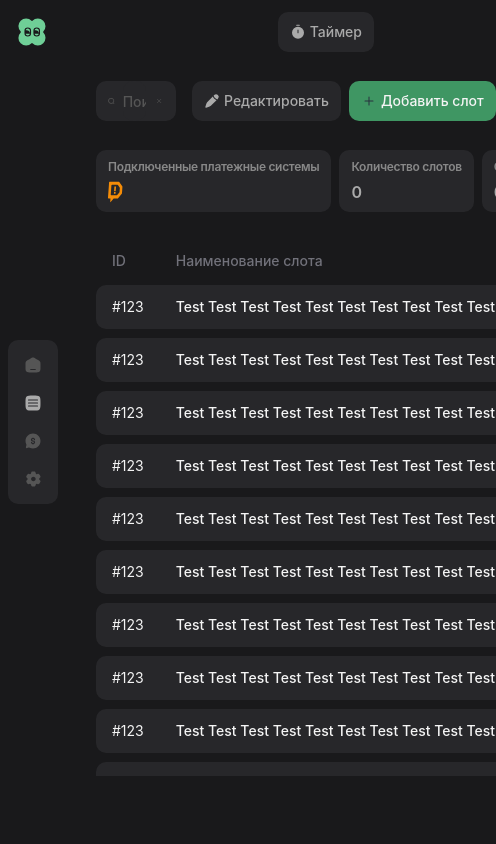
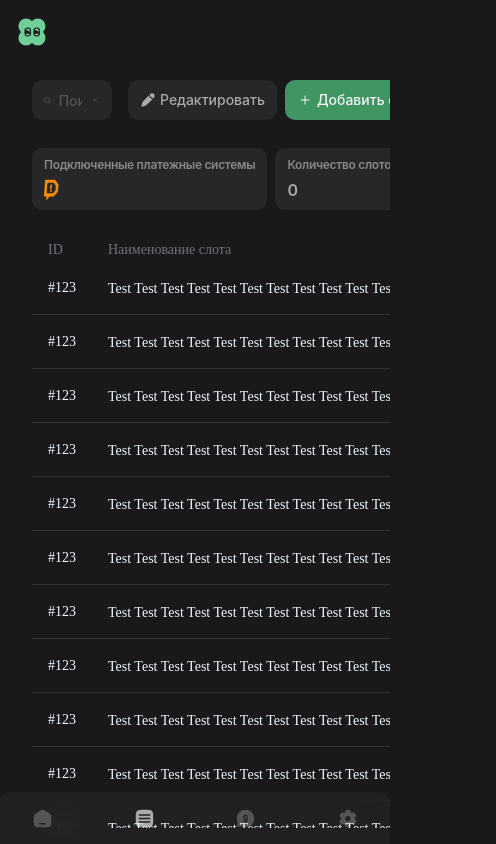
Before and after one commit to novsource/klewik-mono, a React (Vite) app in the folder apps/streamers-dashboard/: page /dashboard/1/slots in a window 390 px wide. Shown: the whole page, 496 px wide, since content can reach past the window. Built offline with nearby package versions, Linux system fonts and the light colour scheme.

Commit message:
restyle(ui): change styles

```diff
--- a/apps/streamers-dashboard/src/index.css
+++ b/apps/streamers-dashboard/src/index.css
@@ -89,7 +89,7 @@ html {
 }
 
 #root {
-  @apply h-full w-full;
+  @apply relative h-full w-full;
 }
 
 body {
@@ -109,13 +109,15 @@ section > header {
 }
 
 .main--dashboard {
+  position: relative;
   width: 100%;
   height: 100%;
   max-height: calc(100% - var(--header-height));
+  overflow: hidden;
 }
 
-@media screen and (max-width: theme(screens.tablet)) {
+/* @media screen and (max-width: theme(screens.tablet)) {
   .main--dashboard {
     max-height: calc(100% - var(--header-height) - var(--footer-height));
   }
-}
+} */
--- a/apps/streamers-dashboard/src/pages/AuctionSlotsPage/components/SlotsTable/SlotsTable.tsx
+++ b/apps/streamers-dashboard/src/pages/AuctionSlotsPage/components/SlotsTable/SlotsTable.tsx
@@ -113,12 +113,7 @@ const SlotsTable = (props: SlotsTableProps) => {
               className="min-w-[250px] max-w-[500px]"
               key={String(dataItem[columnKey])}
             >
-              <Typography
-                tag={'span'}
-                className="inline-block w-full overflow-clip font-medium"
-              >
-                {dataItem[columnKey]}
-              </Typography>
+              <AnimatedTruncText>{dataItem[columnKey]}</AnimatedTruncText>
             </TableCell>
           )
         }
@@ -163,14 +158,17 @@ const SlotsTable = (props: SlotsTableProps) => {
             }
             case 'name': {
               return (
-                <TableHead className="min-w-[250px]" key={key}>
+                <TableHead className="min-w-[150px]" key={key}>
                   {label}
                 </TableHead>
               )
             }
             case 'points': {
               return (
-                <TableHead className="w-[150px] max-w-[200px]" key={key}>
+                <TableHead
+                  className="min-[100px] w-[150px] max-w-[200px]"
+                  key={key}
+                >
                   {label}
                 </TableHead>
               )
--- a/apps/streamers-dashboard/src/shared/components/ui/Card/CardVariants.ts
+++ b/apps/streamers-dashboard/src/shared/components/ui/Card/CardVariants.ts
@@ -20,7 +20,7 @@ export const cardBaseVariants = cva<CardVariants>('bg-dark rounded-large', {
       slots: 'text-gray-accent font-semibold',
     },
     size: {
-      default: 'px-5 py-4',
+      default: 'px-4 py-3',
       sm: 'px-3 py-2',
       lg: 'rounded-lg px-8 py-6',
     },
@@ -53,7 +53,7 @@ export const cardContentVariants = cva<CardVariants>(
   {
     variants: {
       variant: { default: '', slots: 'font-semibold text-base' },
-      size: { default: 'py-4', sm: 'pt-1', lg: 'py-6' },
+      size: { default: 'py-2', sm: 'pt-1', lg: 'py-4' },
     },
   }
 )
@@ -68,14 +68,11 @@ export const cardDescriptionVariants = cva<CardVariants>(
   }
 )
 
-export const cardFooterVariants = cva<CardVariants>(
-  'flex items-center p-6 pt-0',
-  {
-    variants: {
-      variant: { default: '', slots: '' },
-      size: { default: '', sm: '', lg: '' },
-    },
-  }
-)
+export const cardFooterVariants = cva<CardVariants>('flex items-center pt-0', {
+  variants: {
+    variant: { default: '', slots: '' },
+    size: { default: '', sm: '', lg: '' },
+  },
+})
 
 export type CardStyleProps = VariantProps<typeof cardBaseVariants>
--- a/apps/streamers-dashboard/src/shared/components/ui/Input/InputVariants.ts
+++ b/apps/streamers-dashboard/src/shared/components/ui/Input/InputVariants.ts
@@ -68,7 +68,7 @@ export const inputVariants = cva<InputVariants>(
   [
     'flex w-full items-center',
     'dark bg-dark',
-    'text-body font-medium text-white',
+    'font-medium text-white',
     'file:border-0 file:bg-transparent file:text-sm file:font-medium file:text-foreground',
     'disabled:cursor-not-allowed disabled:opacity-50',
     'focus-visible:outline-none focus-visible:ring-1 focus-visible:ring-offset-1 focus-visible:ring-gray',
@@ -79,7 +79,7 @@ export const inputVariants = cva<InputVariants>(
     variants: {
       size: {
         default: 'h-10 text-md px-4 py-3',
-        lg: 'h-11 px-5 py-4',
+        lg: 'h-11 text-md px-4 py-4',
         sm: 'h-9 text-sm px-3 py-2',
       },
       withLabel: {
--- a/apps/streamers-dashboard/src/shared/components/ui/Menu/DashboardMenu.tsx
+++ b/apps/streamers-dashboard/src/shared/components/ui/Menu/DashboardMenu.tsx
@@ -3,6 +3,8 @@ import { cn } from '../../../../lib/utils/cn'
 import { Icons } from '../icons'
 import { ReactNode, useMemo } from 'react'
 import { paths } from '../../../router/paths'
+import { useMediaQuery } from '@hooks/useMediaQuery'
+import { tailwindScreens } from '@/lib/constants/twScreens'
 
 type DashboardMenuProps = {
   className: string
@@ -10,14 +12,21 @@ type DashboardMenuProps = {
 
 const DashboardMenu = ({ className }: DashboardMenuProps) => {
   const { pathname } = useLocation()
+  const isLargeThenTablet = useMediaQuery(
+    `(min-width: ${tailwindScreens.tablet})`
+  )
 
   const menuItems = useMemo(() => {
     return paths.reduce<ReactNode[]>((acc, curr) => {
       const menuIcon = {
-        '/wheel': <Icons.Home width={18} height={18} />,
-        '/donations': <Icons.DonateMessage width={18} height={18} />,
-        '/settings': <Icons.Settings width={18} height={18} />,
-        '/slots': <Icons.List width={18} height={18} />,
+        '/wheel': <Icons.Home size={isLargeThenTablet ? 'sm' : 'default'} />,
+        '/donations': (
+          <Icons.DonateMessage size={isLargeThenTablet ? 'sm' : 'default'} />
+        ),
+        '/settings': (
+          <Icons.Settings size={isLargeThenTablet ? 'sm' : 'default'} />
+        ),
+        '/slots': <Icons.List size={isLargeThenTablet ? 'sm' : 'default'} />,
       }[curr.path]
 
       const isCurrentItemInPathname = pathname.includes(curr.path)
@@ -45,8 +54,10 @@ const DashboardMenu = ({ className }: DashboardMenuProps) => {
 
   return (
     <nav className={cn(className)}>
-      <div className="rounded-medium border-dark bg-dark px-4 py-4">
-        <ul className="flex flex-col gap-y-5">{menuItems}</ul>
+      <div className="tablet:rounded-medium tablet:h-fit rounded-b-none tablet:backdrop-filter-none h-full rounded-t-medium bg-dark/60 px-4 py-4 backdrop-blur-md">
+        <ul className="tablet:flex-col tablet:w-full tablet:px-0 flex h-full flex-row items-center justify-between gap-y-5 px-4">
+          {menuItems}
+        </ul>
       </div>
     </nav>
   )
--- a/apps/streamers-dashboard/src/shared/components/ui/Table/TableVariants.ts
+++ b/apps/streamers-dashboard/src/shared/components/ui/Table/TableVariants.ts
@@ -2,30 +2,57 @@ import { cva } from 'class-variance-authority'
 
 export const tableBaseWrapperVariants = cva('relative w-full overflow-auto')
 
-export const tableBaseVariants = cva('w-full caption-bottom text-md text-white')
+export const tableBaseVariants = cva(
+  'w-full caption-bottom text-md text-[#F0F8FF]'
+)
 
 export const tableHeaderVariants = cva('sticky [&_tr]:border-b')
 
 export const tableHeadVariants = cva(
-  'text-nowrap h-10 px-4 text-left align-middle font-medium text-muted-foreground [&:has([role=checkbox])]:pr-0'
+  'text-nowrap px-4 text-left align-middle font-medium text-muted-foreground [&:has([role=checkbox])]:pr-0 last:pl-3 last:pr-4 font-golosF'
 )
 
-export const tableBodyVariants = cva('[&_tr:last-child]:border-0 px-4')
+export const tableBodyVariants = cva('[&_tr:last-child]:border-0')
 
 export const tableFooterVariants = cva(
   'border-t font-medium [&>tr]:last:border-b-0'
 )
 
-export const tableRowVariants = cva(
-  'transition-colors data-[state=selected]:bg-muted [&>td]:hover:before:bg-dark-accent'
+export const tableRowVariants = cva('', {
+  variants: {
+    withBorder: {
+      true: '[&>td]:border-b-1 [&>td]:border-gray/40 [&>td]:last:border-b-0',
+      false:
+        // '[&>td]:before:transition-all [&>td]:before:hover:ring-1 [&>td]:before:hover:ring-gray [&>td]:hover:before:bg-dark/30 cursor-pointer',
+        '[&>td]:before:transition-all [&>td]:hover:before:border-t-1 [&>td]:hover:before:border-b-1 [&>td]:before:border-gray-light [&>td]:hover:before:bg-dark/30 cursor-pointer',
+    },
+  },
+  defaultVariants: {
+    withBorder: true,
+  },
+})
+
+export const tableCellVariants = cva(
+  [
+    'py-4 px-4 align-middle [&:has([role=checkbox])]:pr-0 relative w-full',
+    'text-nowrap font-golosF overflow-clip',
+  ],
+  {
+    variants: {
+      withBorder: {
+        true: '',
+        false: [
+          'first:before:ml-0 last:before:-ml-1',
+          'py-4',
+          'before:top-1/2 before:-translate-y-1/2 before:left-0 before:bg-dark before:-z-10 before:w-full before:transition-colors before:py-[22px]',
+          'first:before:rounded-l-medium last:before:rounded-r-medium before:absolute',
+        ],
+      },
+    },
+    defaultVariants: {
+      withBorder: true,
+    },
+  }
 )
 
-export const tableCellVariants = cva([
-  'p-4 align-middle [&:has([role=checkbox])]:pr-0 relative',
-  'text-nowrap overlow-hidden',
-  'first:before:rounded-l-medium last:before:rounded-r-medium before:absolute',
-  'before:top-1/2 before:-translate-y-1/2 before:left-0 before:bg-dark before:-z-10 before:w-full data-[hovered=true]:before:bg-dark-accent before:transition-colors',
-  'before:py-[22px]',
-])
-
 export const tableCaptionVariants = cva('mt-4 text-sm text-muted-foreground')
--- a/apps/streamers-dashboard/src/shared/components/ui/icons/Plus.tsx
+++ b/apps/streamers-dashboard/src/shared/components/ui/icons/Plus.tsx
@@ -1,21 +1,37 @@
-import * as React from "react";
-import type { SVGProps } from "react";
-type Sizes = 'xs' | 'sm' | 'default' | 'lg';
+import * as React from 'react'
+import type { SVGProps } from 'react'
+type Sizes = 'xs' | 'sm' | 'default' | 'lg'
 type IconsProps = SVGProps<SVGSVGElement> & {
-  size: Sizes;
-};
+  size: Sizes
+}
 const sizes: Record<Sizes, number> = {
   xs: 16,
   sm: 18,
   default: 21,
-  lg: 24
-};
+  lg: 24,
+}
 const SvgPlus = (props: IconsProps) => {
   props = {
     ...props,
     width: sizes[props.size] ?? props.width ?? sizes['default'],
-    height: sizes[props.size] ?? props.height ?? sizes['default']
-  };
-  return <svg xmlns="http://www.w3.org/2000/svg" width="1em" height="1em" fill="none" viewBox="0 0 24 24" {...props}><path fill="#28303F" fillRule="evenodd" d="M12.75 6a.75.75 0 0 0-1.5 0v5.25H6a.75.75 0 0 0 0 1.5h5.25V18a.75.75 0 0 0 1.5 0v-5.25H18a.75.75 0 0 0 0-1.5h-5.25z" clipRule="evenodd" /></svg>;
-};
-export default SvgPlus;
+    height: sizes[props.size] ?? props.height ?? sizes['default'],
+  }
+  return (
+    <svg
+      xmlns="http://www.w3.org/2000/svg"
+      width="1em"
+      height="1em"
+      fill="none"
+      viewBox="0 0 24 24"
+      {...props}
+    >
+      <path
+        fill="currentColor"
+        fillRule="evenodd"
+        d="M12.75 6a.75.75 0 0 0-1.5 0v5.25H6a.75.75 0 0 0 0 1.5h5.25V18a.75.75 0 0 0 1.5 0v-5.25H18a.75.75 0 0 0 0-1.5h-5.25z"
+        clipRule="evenodd"
+      />
+    </svg>
+  )
+}
+export default SvgPlus
--- a/apps/streamers-dashboard/src/shared/router/layouts/AuctionDashboardLayout.tsx
+++ b/apps/streamers-dashboard/src/shared/router/layouts/AuctionDashboardLayout.tsx
@@ -1,27 +1,32 @@
 import { Outlet } from 'react-router-dom'
 
 import { Header, DashboardMenu } from '@ui/index'
-import { Icons } from '@ui/icons'
-import { Button } from '@ui/Button/button'
+import { useMediaQuery } from '@hooks/useMediaQuery'
+import { tailwindScreens } from '@/lib/constants/twScreens'
 
 const AuctionDashboardLayout = () => {
+  const isTablet = useMediaQuery(`(min-width:${tailwindScreens.tablet})`)
+
   return (
     <>
-      <Header>
-        <Button startContent={<Icons.Timer width={24} height={24} />}>
-          Таймер
-        </Button>
-      </Header>
+      <Header />
       <main className="main--dashboard">
         <div className="h-full w-full px-4">
           <div className="flex h-full w-full">
-            <aside className="h-full w-16 flex-none">
-              <DashboardMenu className="absolute left-2 top-1/2 -translate-y-1/2" />
-            </aside>
+            {isTablet && (
+              <aside className="h-full w-16 flex-none">
+                <DashboardMenu className="absolute left-2 top-1/2 -translate-y-1/2" />
+              </aside>
+            )}
             <Outlet />
           </div>
         </div>
       </main>
+      {!isTablet && (
+        <footer className="fixed bottom-0 w-full">
+          <DashboardMenu className="h-full w-full" />
+        </footer>
+      )}
     </>
   )
 }
--- a/apps/streamers-dashboard/tailwind.config.js
+++ b/apps/streamers-dashboard/tailwind.config.js
@@ -55,7 +55,8 @@ export default {
     },
     extend: {
       gridTemplateRows: {
-        slots: 'minmax(40px, 42px) max(62px) 1fr',
+        slotsDesktop: 'minmax(40px, 42px) max(62px) 1fr',
+        slotsTable: 'minmax(40px, 42px) 1fr',
       },
       spacing: {
         '4xl': '1.5rem',
```
